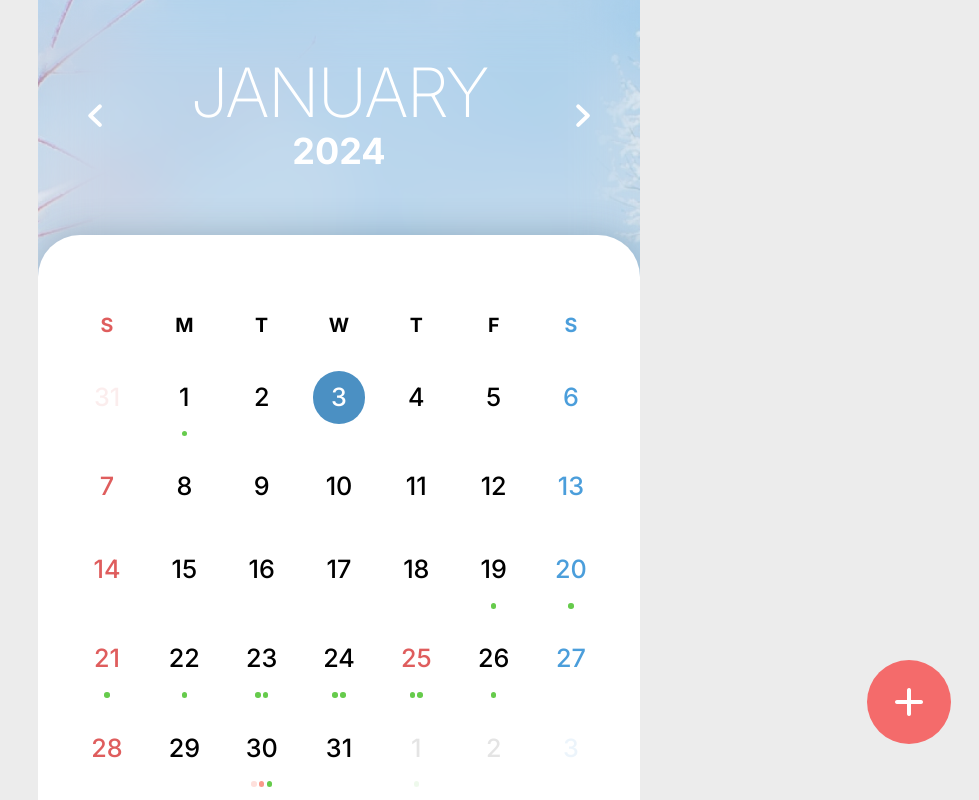
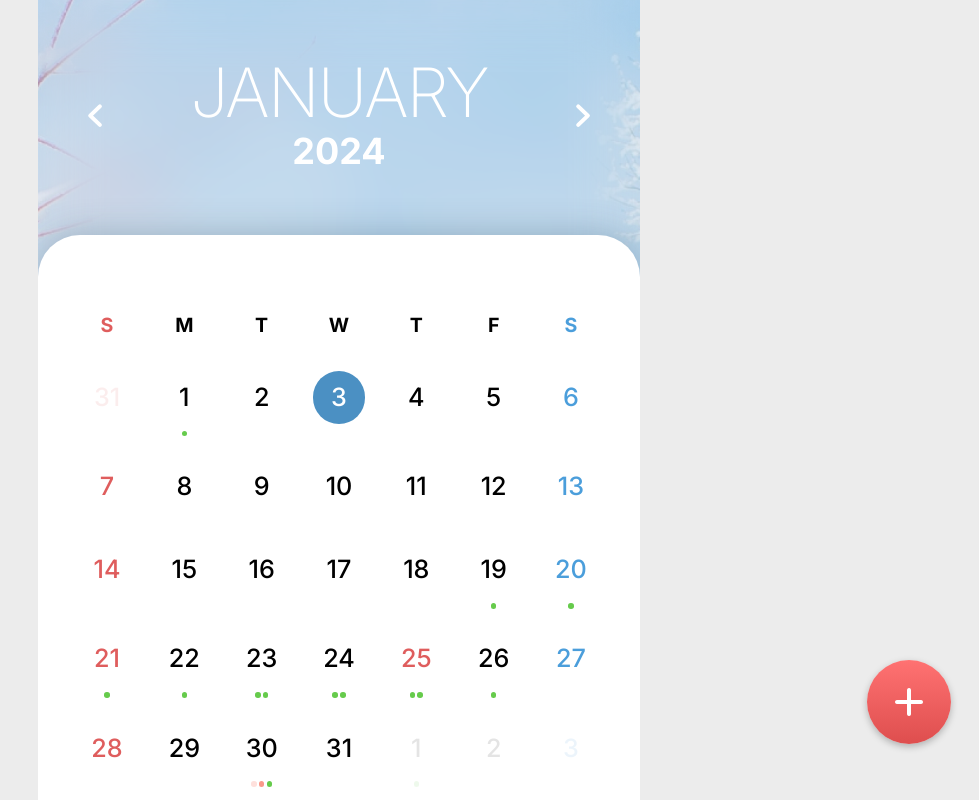
Before and after one commit to yuziwoo/today-todo, a React (Create React App) app: page / in a window 1280 px wide. Shown: the top 800 px of the page, without its empty margins (301-1280 px from the left). Built offline with nearby package versions, Linux system fonts and the light colour scheme; no server answers.

Commit message:
design: aside 디자인 업데이트 완료

```diff
--- a/src/app.css
+++ b/src/app.css
@@ -1,5 +1,12 @@
 /* Variable */
 :root {
+  --zIndex-header: 50;
+  --zIndex-aside: 100;
+  --zIndex-aside-trigger: 150;
+  --zIndex-task-editor: 300;
+  --zIndex-task-editor-trash-button: 310;
+  --zIndex-year-month-selector: 350;
+
   --color-default: black;
   --color-reverse: white;
   --color-red: #df5d5d;
@@ -16,6 +23,8 @@
   --color-calendar-repeatTask: #66cb4c;
   --color-calendar-dday: #34388c;
   --color-calendar-todolist-repeat: #878787;
+
+  --gradient-aside-button: linear-gradient(to bottom, #ff7272, #de4e4e);
 
   --timingFunction-easeOut: cubic-bezier(0.23, 1, 0.32, 1);
 
--- a/src/common.css
+++ b/src/common.css
@@ -130,13 +130,6 @@ q:before {
 
 /* only for this app */
 :root {
-  --zIndex-header: 50;
-  --zIndex-aside: 100;
-  --zIndex-aside-trigger: 150;
-  --zIndex-task-editor: 300;
-  --zIndex-task-editor-trash-button: 310;
-  --zIndex-year-month-selector: 350;
-
   --transition-hover-default: opacity 0.2s;
   --timingFunction-easeOut: cubic-bezier(0.23, 1, 0.32, 1);
 
--- a/src/components/calendar/CalendarAside/AsideTrigger/asideTrigger.css
+++ b/src/components/calendar/CalendarAside/AsideTrigger/asideTrigger.css
@@ -8,9 +8,10 @@
   width: 8.4rem;
   height: 8.4rem;
   border-radius: 50%;
-  background-color: var(--color-checkbox);
+  background: var(--gradient-aside-button);
   transition: transform 0.3s;
   overflow: hidden;
+  box-shadow: 0 0.28rem 0.7rem rgba(0, 0, 0, 0.25);
 }
 
 .calendar-aside-trigger::before {
@@ -30,5 +31,5 @@
 }
 
 .calendar-aside-trigger[class*='calendar-aside-on'] {
-  transform: rotate(135deg);
+  transform: rotate(315deg);
 }
--- a/src/components/calendar/CalendarAside/calendarAside.css
+++ b/src/components/calendar/CalendarAside/calendarAside.css
@@ -83,7 +83,8 @@
   width: 8.4rem;
   height: 8.4rem;
   border-radius: 50%;
-  background-color: var(--color-checkbox);
+  background: var(--gradient-aside-button);
+  box-shadow: 0 0.28rem 0.7rem rgba(0, 0, 0, 0.25);
   overflow: hidden;
   position: relative;
 }
```
